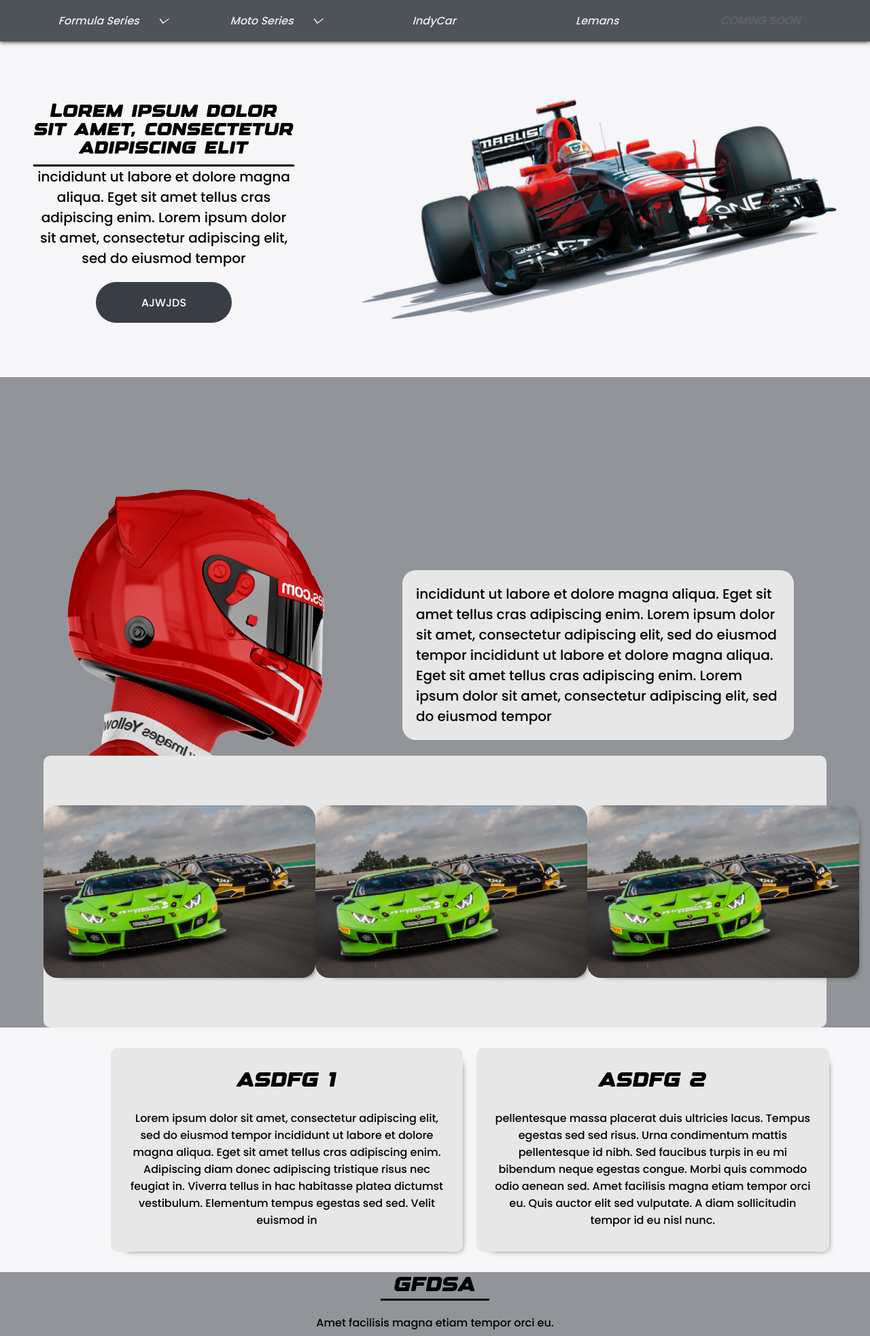
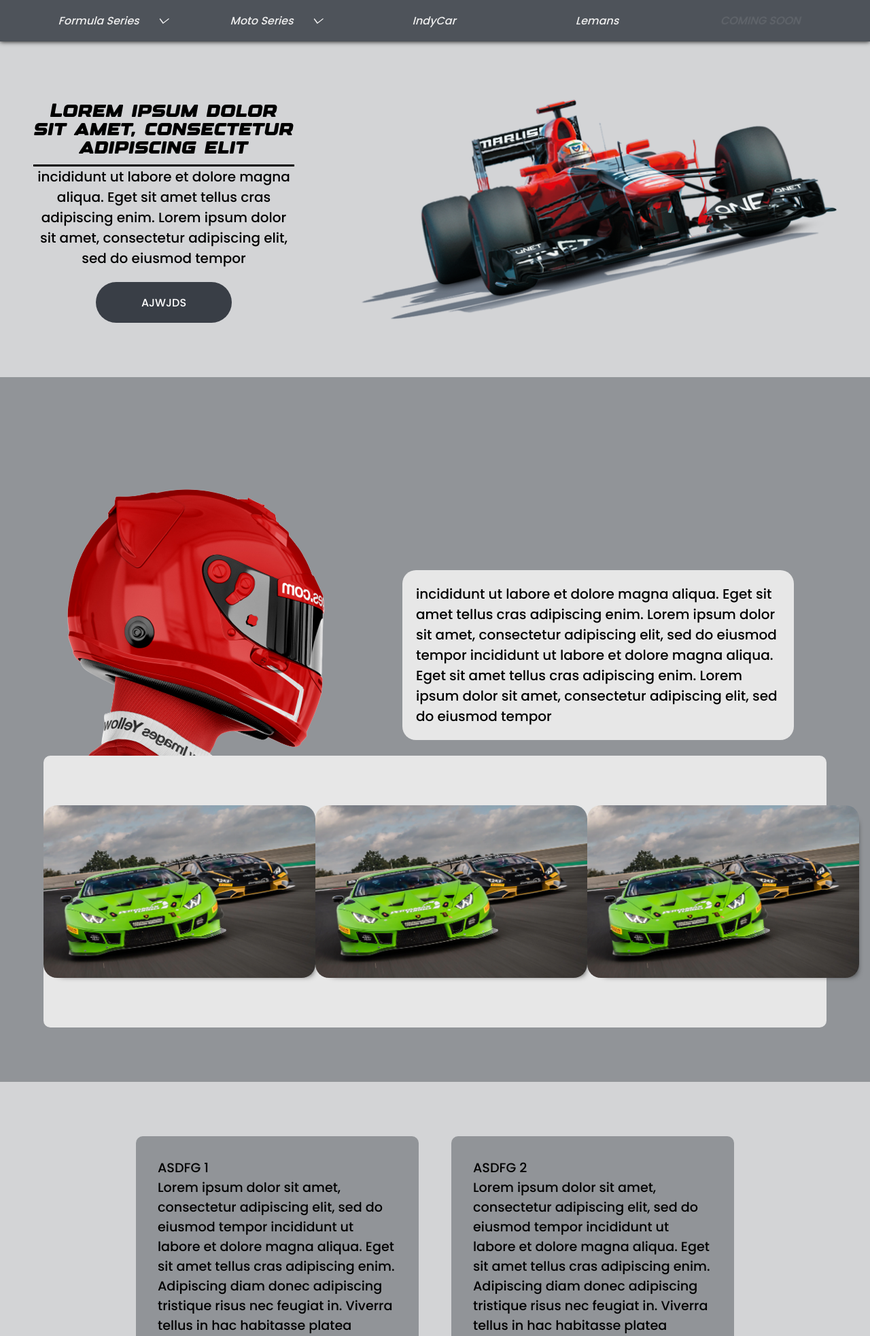
Before and after one commit to SoheilKhorram/BNP, a PHP site: page /home.php in a window 1280 px wide. Shown: the top 1966 px of the page at 68% size. Run offline with PHP 8.4, Linux system fonts and the light colour scheme.

Commit message:
refactoring home's codes

```diff
--- a/css/home.css
+++ b/css/home.css
@@ -4,8 +4,11 @@
     --primary-clr-300: #4e535a;
     --primary-clr-400: #64696f;
     --primary-clr-600: #919498;
+    --primary-clr-800: #bdbfc1;
+    --primary-clr-900: #d3d4d6;
     --secondary-clr: #eeeeee;
     --accent-clr: #ffd369;
+
     --radius: 10px;
 }
 
@@ -56,7 +59,7 @@ body {
     display: flex;
     flex-direction: column;
     justify-content: space-between;
-	background:#f6f6f8;
+    background: var(--primary-clr-900);
 }
 
 .menu-container {
@@ -72,25 +75,23 @@ body {
     color: var(--secondary-clr);
 }
 
-.menu-item
-{
+.menu-item {
     width: 200px;
     cursor: pointer;
     transition: all 0.2s;
     display: flex;
-	margin:0 20px;
+    margin: 0 20px;
     justify-content: center;
     align-items: center;
     align-content: center;
     flex-direction: row;
     position: relative;
-	transform:skewX(345deg);
+    transform: skewX(345deg);
 }
 
-.menu-item span
-{
+.menu-item span {
 
-padding:18px;
+    padding: 18px;
 }
 
 
@@ -189,11 +190,9 @@ footer {
 
 .social-media-icons {
     margin-top: 0.5rem;
-	display:flex;
-	justify-content:center;
-	align-items:center;
-	align-content:center;
-	flex-direction:row;
+    display: flex;
+    justify-content: center;
+    align-items: center;
     width: 100%;
 }
 
@@ -226,233 +225,157 @@ footer {
     margin-top: 1.1rem;
 }
 
-.main-page-container-part-2
-{
-width:100%;
-display:flex;
-justify-content:center;
-align-items:center;
-align-content:center;
-flex-direction:row;
-margin:20px 0;
-}
-.main-page-section-left
-{
-width:8%;
+.main-page-container-part-2 {
+    display: flex;
+    justify-content: center;
+    align-items: center;
+    margin: 80px 200px;
+    gap: 3rem
 }
 
-.main-page-section-left > div
-{
-width:90%;
-height:600px;
-background:#EEEEEE;
-display:flex;
-justify-content:center;
-align-items:center;
-align-content:center;
-flex-direction:row;
-border-radius:10px;
+.main-page-text-section {
+    background-color: var(--primary-clr-600);
+    border-radius: var(--radius);
+    padding: 2rem;
+    font-size: 1.2rem;
 }
 
-.main-page-section-right
-{
-width:90%;
-display:flex;
-justify-content:center;
-align-items:center;
-align-content:center;
-flex-direction:row;
+.main-page-container-part-3 {
+    width: 100%;
+    display: flex;
+    justify-content: center;
+    align-items: center;
+    flex-direction: column;
 }
 
-.main-page-section-right > .main-page-text-section
-{
-width:45%;
-background:#E7E7E7;
-height:300px;
-display:flex;
-justify-content:space-around;
-align-items:center;
-align-content:center;
-flex-direction:column;
-margin:10px;
-padding:20px;
-border-radius:10px;
-text-align:center;
-box-shadow: black 9px 9px 10px -13px;
+.part-3-title {
+    font-size: 30px;
+    font-family: sport;
+    border-bottom: 3px solid black;
+    padding: 5px 20px;
 }
 
-.main-page-section-right > .main-page-text-section > span
-{
-font-family:sport;
-font-size:30px;
+.part-3-desc {
+    margin-top: 20px;
 }
 
-.main-page-container-part-3
-{
-width:100%;
-display:flex;
-justify-content:center;
-align-items:center;
-align-content:center;
-flex-direction:column;
+.media-section {
+    width: 90%;
+    display: flex;
+    justify-content: center;
+    align-items: center;
+    flex-direction: column;
 }
 
-.part-3-title
-{
-font-size:30px;
-font-family:sport;
-border-bottom:3px solid black;
-padding:5px 20px;
+.media-section div {
+    display: flex;
+    justify-content: center;
+    align-items: center;
 }
 
-.part-3-desc
-{
-margin-top:20px;
+.media-section img {
+    width: 500px;
+    margin: 30px;
+    border-radius: var(--radius);
 }
 
-.media-section
-{
-width:90%;
-display:flex;
-justify-content:center;
-align-items:center;
-align-content:center;
-flex-direction:column;
+.main-page-container-part-1 {
+    width: 100%;
+    display: flex;
+    justify-content: space-around;
+    align-items: center;
+    flex-direction: row-reverse;
+    margin: 80px 0;
 }
 
-.media-section div
-{
-display:flex;
-justify-content:center;
-align-items:center;
-align-content:center;
-flex-direction:row;
+.intro-text {
+    width: 30%;
+    text-align: center;
+    display: flex;
+    justify-content: center;
+    align-items: center;
+    flex-direction: column;
 }
 
-.media-section img
-{
-width:500px;
-margin:30px;
-border-radius:10px;
+.intro-text span:nth-child(1) {
+    font-size: 28px;
+    border-bottom: 3px solid black;
+    font-family: sport;
+    padding: 10px 0;
 }
 
-.main-page-container-part-1
-{
-width:100%;
-display:flex;
-justify-content:space-around;
-align-items:center;
-align-content:center;
-flex-direction:row-reverse;
-margin:80px 0;
+.intro-text span:nth-child(2) {
+    font-size: 20px;
 }
 
-.intro-text
-{
-width:30%;
-text-align:center;
-display:flex;
-justify-content:center;
-align-items:center;
-align-content:center;
-flex-direction:column;
+.helmet-div img {
+    transform: rotateY(180deg);
+    align-self: flex-start;
 }
 
-.intro-text span:nth-child(1)
-{
-font-size:28px;
-border-bottom:3px solid black;
-font-family:sport;
-padding:10px 0;
+.helmet-div {
+    width: 90%;
+    display: flex;
+    justify-content: flex-start;
+    align-items: center;
+    transform: translateY(130px);
+    z-index: 5;
 }
 
-.intro-text span:nth-child(2)
-{
-font-size:20px;
+.helmet-div span {
+    width: 50%;
+    align-self: center;
+    margin-left: 80px;
+    font-size: 20px;
+    background: #E7E7E7;
+    border-radius: 20px;
+    padding: 20px;
 }
 
-.helmet-div img
-{
-transform: rotateY(180deg);
-align-self:flex-start;
+.gallery-container {
+    width: 100%;
+    display: flex;
+    justify-content: center;
+    align-items: center;
+    flex-direction: column;
+    padding-bottom: 80px;
 }
 
-.helmet-div
-{
-width:90%;
-display:flex;
-justify-content:flex-start;
-align-items:center;
-align-content:center;
-flex-direction:row;
-transform:translateY(130px);
-z-index:5;
+.gallery {
+    width: 90%;
+    background: #E7E7E7;
+    height: 400px;
+    border-radius: 10px;
+    z-index: 15;
+    display: flex;
+    justify-content: space-around;
+    align-items: center;
 }
 
-.helmet-div span
-{
-width:50%;
-align-self:center;
-margin-left:80px;
-font-size:20px;
-background:#E7E7E7;
-border-radius:20px;
-padding:20px;
+.gallery img {
+    width: 400px;
+    border-radius: calc(var(--radius) * 2);
+    box-shadow: black 9px 9px 10px -13px;
 }
 
-.gallery-container
-{
-width:100%;
-display:flex;
-justify-content:center;
-align-items:center;
-align-content:center;
-flex-direction:column;
+.button-intro {
+    width: 200px;
+    height: 60px;
+    display: flex;
+    justify-content: center;
+    align-items: center;
+    border-radius: 40px;
+    background: var(--primary-clr-200);
+    color: white;
+    margin-top: 20px;
+    cursor: pointer;
+    transition: all 0.2s;
 }
 
-.gallery
-{
-width:90%;
-background:#E7E7E7;
-height:400px;
-border-radius:10px;
-z-index:15;
-display:flex;
-justify-content:space-around;
-align-items:center;
-align-content:center;
-flex-direction:row;
+.button-intro:hover {
+    background: var(--primary-clr-100);
 }
 
-.gallery img
-{
-width:400px;
-border-radius:20px;
-box-shadow: black 9px 9px 10px -13px;
-}
-
-.button-intro
-{
-width:200px;
-height:60px;
-display:flex;
-justify-content:center;
-align-items:center;
-align-content:center;
-flex-direction:row;
-border-radius:40px;
-background:var(--primary-clr-200);
-color:white;
-margin-top:20px;
-cursor:pointer;
-transition:all 0.2s;
-}
-
-.button-intro:hover
-{
-background:var(--primary-clr-100);
-}
-
-main>*:nth-child(even){
+main>*:nth-child(even) {
     background: var(--primary-clr-600);
 }
--- a/home.php
+++ b/home.php
@@ -51,12 +51,11 @@
     </div>
 
     <main>
-        <div class="main-page-container-part-1" >
-        <img src="images/fo.png" style="width:700px;" >
-            <div class="intro-text" >
+        <div class="main-page-container-part-1">
+            <img src="images/fo.png" style="width:700px;">
+            <div class="intro-text">
                 <span>
                     Lorem ipsum dolor sit amet, consectetur adipiscing elit
-
                 </span>
 
                 <span>
@@ -64,14 +63,14 @@
                     Lorem ipsum dolor sit amet, consectetur adipiscing elit, sed do eiusmod tempor
                 </span>
 
-            <span class="button-intro" >AJWJDS</span>
+                <span class="button-intro">AJWJDS</span>
 
             </div>
         </div>
 
-    <div class="gallery-container" >
+        <div class="gallery-container">
             <div class="helmet-div">
-    <img src="images/helmet.png" >
+                <img src="images/helmet.png">
                 <span>
                     incididunt ut labore et dolore magna aliqua. Eget sit amet tellus cras adipiscing enim.
                     Lorem ipsum dolor sit amet, consectetur adipiscing elit, sed do eiusmod tempor
@@ -80,47 +79,45 @@
                 </span>
             </div>
             <div class="gallery">
-    <img src="images/sample.png" >
-    <img src="images/sample.png" >
-    <img src="images/sample.png" >
+                <img src="images/sample.png">
+                <img src="images/sample.png">
+                <img src="images/sample.png">
             </div>
         </div>
 
-        <div class="main-page-container-part-2" >
+        <div class="main-page-container-part-2">
 
-        <div class="main-page-section-left" ></div>
-        <div class="main-page-section-right" >
-
-        <div class="main-page-text-section" >
+            <div class="main-page-text-section">
                 <span>ASDFG 1</span>
+                <p>
                     Lorem ipsum dolor sit amet, consectetur adipiscing elit, sed do eiusmod tempor
                     incididunt ut labore et dolore magna aliqua. Eget sit amet tellus cras adipiscing enim.
                     Adipiscing diam donec adipiscing tristique risus nec feugiat in. Viverra tellus in hac
                     habitasse platea dictumst vestibulum. Elementum tempus egestas sed sed. Velit euismod in
+                </p>
             </div>
 
-
-        <div class="main-page-text-section" >
+            <div class="main-page-text-section">
                 <span>ASDFG 2</span>
-        pellentesque massa placerat duis ultricies lacus. Tempus egestas sed sed risus. Urna condimentum
-        mattis pellentesque id nibh. Sed faucibus turpis in eu mi bibendum neque egestas congue.
-        Morbi quis commodo odio aenean sed. Amet facilisis magna etiam tempor orci eu. Quis auctor
-        elit sed vulputate. A diam sollicitudin tempor id eu nisl nunc.
+                <p>
+                    Lorem ipsum dolor sit amet, consectetur adipiscing elit, sed do eiusmod tempor
+                    incididunt ut labore et dolore magna aliqua. Eget sit amet tellus cras adipiscing enim.
+                    Adipiscing diam donec adipiscing tristique risus nec feugiat in. Viverra tellus in hac
+                    habitasse platea dictumst vestibulum. Elementum tempus egestas sed sed. Velit euismod in
+                </p>
             </div>
 
         </div>
 
-        </div>
+        <div class="main-page-container-part-3">
+            <span class="part-3-title">GFDSA</span>
+            <span class="part-3-desc">Amet facilisis magna etiam tempor orci eu.</span>
 
-
-        <div class="main-page-container-part-3" >
-        <span class="part-3-title" >GFDSA</span>
-        <span class="part-3-desc" >Amet facilisis magna etiam tempor orci eu.</span>
-
-        <div class="media-section" >
+            <div class="media-section">
                 <div><img src="images/sample.jpg"></div>
                 <div><img src="images/sample.jpg"><img src="images/sample.jpg"></div>
-        <div style="background:#EEEEEE;width:1000px;height:100px;border-radius:10px;margin:10px 0 30px 0;" ></div>
+                <div style="background:var(--primary-clr-800);width:1000px;height:100px;border-radius:10px;margin:10px 0 30px 0;">
+                </div>
             </div>
 
         </div>
@@ -170,7 +167,7 @@
                     Did you know that we also operate on other platforms?
                 <p>
                     Follow us on the following platforms
-                <div class="social-media-icons" style="margin-top:20px;" >
+                <div class="social-media-icons" style="margin-top:20px;">
                     <a href="https://t.me/F14KChannel">
                         <img src="images/telegram-accent.png" alt="telegram" class="social-media-icon">
                     </a>
@@ -192,29 +189,14 @@
                     <a href="https://twitter.com/F1_4k">
                         <img src="images/twitter-accent.png" alt="twitter" class="social-media-icon">
                     </a>
-
-
-
-
-
                 </div>
 
                 <div class="social-media-icons">
-
-
                     <a href="https://discord.gg/RvNa9rQT">
                         <img src="images/discord.png" alt="twitter" class="social-media-icon">
                     </a>
-
-
-
                 </div>
 
-
-
-
-                </p>
-                </p>
             </div>
         </div>
     </footer>
```
Lines whose indentation alone changed are shown as unchanged.
